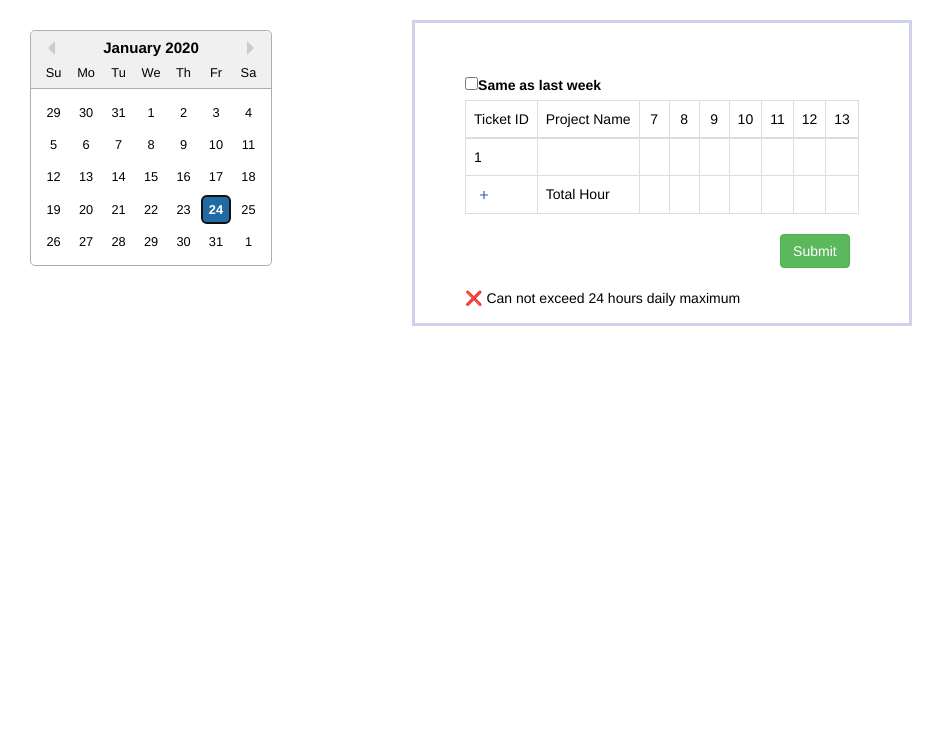
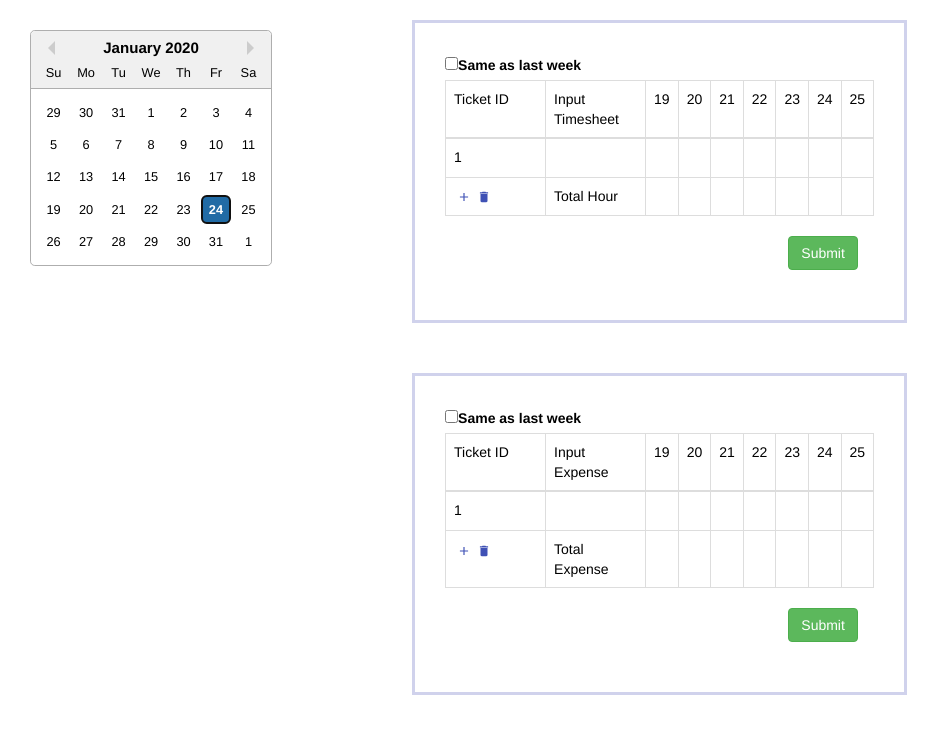
Before and after one commit to Jarxi/Oben, a React (Create React App) app in the folder client/: page /submission in a window 1280 px wide. Shown: the top 734 px of the page, without its empty margins (0-945 px from the left). Built offline with nearby package versions, Linux system fonts and the light colour scheme.

Commit message:
submission page

```diff
--- a/client/package.json
+++ b/client/package.json
@@ -9,12 +9,14 @@
     "bootstrap": "^4.3.1",
     "generate-password": "^1.4.2",
     "material-ui-icons": "^1.0.0-beta.36",
+    "moment": "^2.24.0",
     "react": "^16.10.1",
     "react-bootstrap": "^1.0.0-beta.12",
     "react-bootstrap-date-picker": "^5.1.0",
     "react-datepicker": "^2.9.6",
     "react-dom": "^16.10.1",
     "react-icons": "^3.7.0",
+    "react-moment": "^0.9.6",
     "react-router-dom": "^5.1.1",
     "react-scripts": "^3.0.1"
   },
--- a/client/src/CSS/SubmissionTable.css
+++ b/client/src/CSS/SubmissionTable.css
@@ -17,12 +17,14 @@ td.date {
     text-align: center;
 }
 
+.information {
+    width: 100px;
+}
 .submissionSection {
     margin: 20px 50px 50px;
-    padding: 50px;
+    padding:30px;
     border: 3px solid #D0D2EC;
     color: black;
-    height: 200px;
     clear: both;
 }
 
@@ -35,3 +37,8 @@ td.date {
 AddCircle {
     font-size: 10px;
 }
+
+input:not([type='checkbox']) {
+    border: white;
+    width: 100%;
+}
--- a/client/src/Components/SubmissionRow.js
+++ b/client/src/Components/SubmissionRow.js
@@ -2,7 +2,17 @@ import React from 'react';
 import PropTypes from 'prop-types';
 import '../CSS/SubmissionTable.css';
 class SubmissionRow extends React.Component {
+  constructor(props) {
+    super(props);
+    this.state = {
+      value: 0
+    };
+    this.handleChange = this.handleChange.bind(this);
+  }
 
+  handleChange(col, event){
+      this.props.onCellChange(col, event.target.value);
+  }
   render() {
     const { ticket_number } = this.props;
 
@@ -10,28 +20,28 @@ class SubmissionRow extends React.Component {
         <tr>
           <td>{ticket_number}</td>
           <td>
-            <div contentEditable></div>
+            <input onBlur={this.handleChange.bind(this, 'project')} contentEditable></input>
           </td>
           <td>
-            <div contentEditable></div>
+            <input onBlur={this.handleChange.bind(this, 0)} contentEditable></input>
           </td>
           <td>
-            <div contentEditable></div>
+            <input onBlur={this.handleChange.bind(this, 1)} contentEditable></input>
           </td>
           <td>
-            <div contentEditable></div>
+            <input onBlur={this.handleChange.bind(this, 2)} contentEditable></input>
           </td>
           <td>
-            <div contentEditable></div>
+            <input onBlur={this.handleChange.bind(this, 3)} contentEditable></input>
           </td>
           <td>
-            <div contentEditable></div>
+            <input onBlur={this.handleChange.bind(this, 4)} contentEditable></input>
           </td>
           <td>
-            <div contentEditable></div>
+            <input onBlur={this.handleChange.bind(this, 5)} contentEditable></input>
           </td>
           <td>
-            <div contentEditable></div>
+            <input onBlur={this.handleChange.bind(this, 6)} contentEditable></input>
           </td>
         </tr>
     );
@@ -39,7 +49,7 @@ class SubmissionRow extends React.Component {
 }
 
 SubmissionRow.propTypes = {
-  ticket_number: PropTypes.object.isRequired
+  ticket_number: PropTypes.number.isRequired,
 };
 
 export default SubmissionRow;
--- a/client/src/Components/SubmissionTable.js
+++ b/client/src/Components/SubmissionTable.js
@@ -2,40 +2,176 @@ import React from 'react';
 import PropTypes from 'prop-types';
 import { Table } from 'react-bootstrap';
 import SubmissionRow from '../Components/SubmissionRow';
+import moment from 'moment';
 import '../CSS/Home.css'
 import '../CSS/SubmissionTable.css';
 import '../CSS/bootstrap/css/bootstrap-iso.css';
-import { IoIosAdd } from "react-icons/io";
-import Fab from '@material-ui/core/Fab';
 import AddCircle from '@material-ui/icons/Add';
+import Delete from '@material-ui/icons/Delete';
 import IconButton from '@material-ui/core/IconButton';
 import { makeStyles } from '@material-ui/core/styles';
-import ArrowDownwardIcon from '@material-ui/icons/ArrowDownward';
 
-const useStyles = makeStyles(theme => ({
-  margin: {
-    margin: theme.spacing(1),
-  },
-  extendedIcon: {
-    marginRight: theme.spacing(1),
-  },
-}));
 
 class SubmissionTable extends React.Component {
-  constructor(){
-    super();
-    this.handleClick.bind(this);
+  constructor(props){
+    super(props);
+    // this.ticket_numbers = [1, 2];
+    this.timesheetErrorRef = React.createRef();
+    this.state = {
+      timesheet_ticket_numbers: [1],
+      expense_ticket_numbers: [1],
+      firstDay: moment(),
+      timesheet_rows: [['','','','','','','']],
+      expense_rows: [['','','','','','','']],
+      timesheet_cols: ['','','','','','',''],
+      expense_cols: ['','','','','','',''],
+      timesheet_projects: [''],
+      expense_projects: [''],
+      timesheet_error: '',
+      expense_error: ''
+    };
+    this.onCellChange = this.onCellChange.bind(this)
+    this.isFloat = this.isFloat.bind(this);
+    this.onError = this.onError.bind(this);
   }
 
-  handleClick(item) {
-    this.props.selectCallback(item)
+  isFloat(value) {
+    return !isNaN(value) &&
+        parseFloat(Number(value)) == value &&
+        !isNaN(parseFloat(value, 10));
   }
 
+  onError(type, message){
+    if (type === 'timesheet'){
+      this.setState({timesheet_error: message});
+    } else if(type === 'expense'){
+      this.setState({expense_error: message});
+    }
+  }
+  onCellChange(type, row, col, value){
+    if (type === 'timesheet') {
+      if (col === 'project') {
+        let timesheet_projects = this.state.timesheet_projects;
+        timesheet_projects[row] = value;
+        this.setState({timesheet_projects});
+        return;
+      }
+      if (!this.isFloat(value)) {
+        this.onError("timesheet"," ❌ Please enter a number!");
+        return;
+      } else {
+        this.onError("timesheet", "");
+      }
+      let timesheet_rows = this.state.timesheet_rows;
+      timesheet_rows[row][col] = value;
+      this.setState({timesheet_rows});
+
+      let sum = 0.0;
+      for (let i = 0; i < timesheet_rows.length; i++) {
+        if (timesheet_rows[i][col] !== '') {
+          sum += parseFloat(timesheet_rows[i][col]);
+        }
+      }
+      if (sum === 0) {
+        sum = '';
+      }
+      let timesheet_cols = this.state.timesheet_cols;
+      timesheet_cols[col] = sum;
+      this.setState({timesheet_cols: timesheet_cols});
+
+
+    } else if (type === 'expense'){
+      console.log(row, col, value);
+      if (col === 'project') {
+        let expense_projects = this.state.expense_projects;
+        expense_projects[row] = value;
+        this.setState({expense_projects});
+        return;
+      }
+      if (!this.isFloat(value)) {
+        this.onError("expense", " ❌ Please enter a number!");
+        return;
+      } else {
+        this.onError("expense", "");
+      }
+      let expense_rows = this.state.expense_rows;
+      expense_rows[row][col] = value;
+      this.setState({expense_rows});
+
+      console.log(expense_rows);
+      let sum = 0.0;
+      for (let i = 0; i < expense_rows.length; i++) {
+        if (expense_rows[i][col] !== '') {
+          sum += parseFloat(expense_rows[i][col]);
+        }
+      }
+      if (sum === 0) {
+        sum = '';
+      }
+      let expense_cols = this.state.expense_cols;
+      expense_cols[col] = sum;
+      this.setState({expense_cols: expense_cols});
+    }
+  }
+
+  addRow(option){
+    if (option === 'timesheet'){
+      let {timesheet_ticket_numbers} = this.state;
+      timesheet_ticket_numbers.push(timesheet_ticket_numbers.length + 1);
+      this.setState({timesheet_ticket_numbers});
+
+      let {timesheet_rows} = this.state;
+      timesheet_rows.push(['','','','','','','']);
+      this.setState({timesheet_rows});
+
+      let {timesheet_projects} = this.state;
+      timesheet_projects.push("");
+      this.setState({timesheet_projects});
+
+    } else if (option === 'expense') {
+      let {expense_ticket_numbers} = this.state;
+      expense_ticket_numbers.push(expense_ticket_numbers.length + 1);
+      this.setState({expense_ticket_numbers});
+
+      let {expense_rows} = this.state;
+      expense_rows.push(['','','','','','','']);
+      this.setState({expense_rows});
+
+      let {expense_projects} = this.state;
+      expense_projects.push("");
+      this.setState({expense_projects});
+    }
+  }
+
+  deleteRow(option){
+    if (option === 'timesheet') {
+      let {timesheet_ticket_numbers} = this.state;
+      timesheet_ticket_numbers.pop();
+      this.setState({timesheet_ticket_numbers});
+
+      let {timesheet_rows} = this.state;
+      timesheet_rows.pop();
+      this.setState({timesheet_rows});
+    } else if (option === 'expense') {
+      let {expense_ticket_numbers} = this.state;
+      expense_ticket_numbers.pop();
+      this.setState({expense_ticket_numbers});
+
+
+      let {expense_rows} = this.state;
+      expense_rows.pop();
+      this.setState({expense_rows});
+
+    }
+  }
 
   render(){
-    const ticket_numbers = [1];
-
+    // const ticket_numbers = [1];
+    const { firstDay } = this.props;
+    const timesheetFirstDay = moment(firstDay);
+    const expenseFirstDay = moment(firstDay);
     return (
+        <div>
           <div class="submissionSection bootstrap-iso">
             <div class="form-check">
               <input class="form-check-input" type="checkbox" value="" />
@@ -47,49 +183,111 @@ class SubmissionTable extends React.Component {
             <Table bordered>
               <thead>
                 <tr>
-                <td>Ticket ID</td>
-                <td>Project Name</td>
-                <td class="date">7</td>
-                <td class="date">8</td>
-                <td class="date">9</td>
-                <td class="date">10</td>
-                <td class="date">11</td>
-                <td class="date">12</td>
-                <td class="date">13</td>
+                  <td className="information">Ticket ID</td>
+                  <td className="information">Input Timesheet</td>
+                  <td className="date">{timesheetFirstDay.date()}</td>
+                  <td className="date">{timesheetFirstDay.add(1, 'day').date()}</td>
+                  <td className="date">{timesheetFirstDay.add(1, 'day').date()}</td>
+                  <td className="date">{timesheetFirstDay.add(1, 'day').date()}</td>
+                  <td className="date">{timesheetFirstDay.add(1, 'day').date()}</td>
+                  <td className="date">{timesheetFirstDay.add(1, 'day').date()}</td>
+                  <td className="date">{timesheetFirstDay.add(1, 'day').date()}</td>
                 </tr>
               </thead>
               <tbody>
-              {ticket_numbers.map(ticket_number => (
-                  <SubmissionRow ticket_number={ticket_number} key={ticket_number}/>
+                {this.state.timesheet_ticket_numbers.map(ticket_number => (
+                    <SubmissionRow onCellChange={this.onCellChange.bind(this, 'timesheet', ticket_number - 1)} ticket_number={ticket_number} key={ticket_number}/>
                 ))}
                 <tr>
                   <td>
-                  <IconButton aria-label="delete" size="small">
+                    <IconButton onClick={this.addRow.bind(this,'timesheet')} aria-label="delete" size="small">
                       <AddCircle color='primary' fontSize="inherit" />
+                    </IconButton>
+                    <IconButton onClick={this.deleteRow.bind(this, 'timesheet')} aria-label="delete" size="small">
+                      <Delete color='primary' fontSize="inherit" />
                     </IconButton>
                   </td>
                   <td>Total Hour</td>
-                <td></td>
-                <td></td>
-                <td></td>
-                <td></td>
-                <td></td>
-                <td></td>
-                <td></td>
+                  <td>{this.state.timesheet_cols[0]}</td>
+                  <td>{this.state.timesheet_cols[1]}</td>
+                  <td>{this.state.timesheet_cols[2]}</td>
+                  <td>{this.state.timesheet_cols[3]}</td>
+                  <td>{this.state.timesheet_cols[4]}</td>
+                  <td>{this.state.timesheet_cols[5]}</td>
+                  <td>{this.state.timesheet_cols[6]}</td>
                 </tr>
               </tbody>
             </Table>
-          <div class="submit_button">
+            <div className="submit_button">
               <button type="button" class="btn btn-success">Submit</button>
             </div>
-          <div class="error_message">
-            <p> ❌ Can not exceed 24 hours daily maximum</p>
+            <div className="error_message">
+              <p> {this.state.timesheet_error}</p>
             </div>
           </div>
+
+          <div className="submissionSection bootstrap-iso">
+            <div className="form-check">
+              <input className="form-check-input" type="checkbox" value=""/>
+              <label className="form-check-label">
+                Same as last week
+              </label>
+            </div>
+
+            <Table bordered>
+              <thead>
+              <tr>
+                <td className="information">Ticket ID</td>
+                <td className="information">Input Expense</td>
+                <td className="date">{expenseFirstDay.date()}</td>
+                <td className="date">{expenseFirstDay.add(1, 'day').date()}</td>
+                <td className="date">{expenseFirstDay.add(1, 'day').date()}</td>
+                <td className="date">{expenseFirstDay.add(1, 'day').date()}</td>
+                <td className="date">{expenseFirstDay.add(1, 'day').date()}</td>
+                <td className="date">{expenseFirstDay.add(1, 'day').date()}</td>
+                <td className="date">{expenseFirstDay.add(1, 'day').date()}</td>
+              </tr>
+              </thead>
+              <tbody>
+              {this.state.expense_ticket_numbers.map(ticket_number => (
+                  <SubmissionRow onCellChange={this.onCellChange.bind(this, 'expense', ticket_number - 1)} ticket_number={ticket_number} key={ticket_number}/>
+              ))}
+              <tr>
+                <td>
+                  <IconButton onClick={this.addRow.bind(this, 'expense')} aria-label="delete" size="small">
+                    <AddCircle color='primary' fontSize="inherit"/>
+                  </IconButton>
+                  <IconButton onClick={this.deleteRow.bind(this, 'expense')} aria-label="delete" size="small">
+                    <Delete color='primary' fontSize="inherit"/>
+                  </IconButton>
+                </td>
+                <td>Total Expense</td>
+                <td>{this.state.expense_cols[0]}</td>
+                <td>{this.state.expense_cols[1]}</td>
+                <td>{this.state.expense_cols[2]}</td>
+                <td>{this.state.expense_cols[3]}</td>
+                <td>{this.state.expense_cols[4]}</td>
+                <td>{this.state.expense_cols[5]}</td>
+                <td>{this.state.expense_cols[6]}</td>
+              </tr>
+              </tbody>
+            </Table>
+            <div className="submit_button">
+              <button type="button" className="btn btn-success">Submit</button>
+            </div>
+            <div className="error_message">
+              <p>{this.state.expense_error}</p>
+            </div>
+          </div>
+
+        </div>
+
 
     );
   }
 };
 
-
+SubmissionTable.propTypes = {
+  firstDay: PropTypes.instanceOf(moment).isRequired
+};
 export default SubmissionTable;
--- a/client/src/Pages/SubmissionPage.js
+++ b/client/src/Pages/SubmissionPage.js
@@ -1,4 +1,5 @@
 import React, { useState } from 'react';
+import moment from 'moment';
 import Sidebar from '../Components/Sidebar';
 import SubmissionTable from "../Components/SubmissionTable";
 import DatePicker from "react-datepicker";
@@ -9,14 +10,14 @@ class SubmissionPage extends React.Component {
 
   handleChange = date => {
     this.setState({
-      startDate: date
+      startDate: date,
     });
   };
   constructor(props){
     super(props)
     this.state = {
       startDate: new Date()
-    }
+    };
     this.handleChange = this.handleChange.bind(this)
   }
 
@@ -36,7 +37,7 @@ class SubmissionPage extends React.Component {
                 onChange={this.handleChange}
             />
           </div>
-          <SubmissionTable/>
+          <SubmissionTable firstDay={moment(this.state.startDate).startOf('week')}/>
         </div>
     );
   }
```
Also changed, not shown: 1 other file (tests, documents, lock files or other folders). Lines whose indentation alone changed are shown as unchanged.
